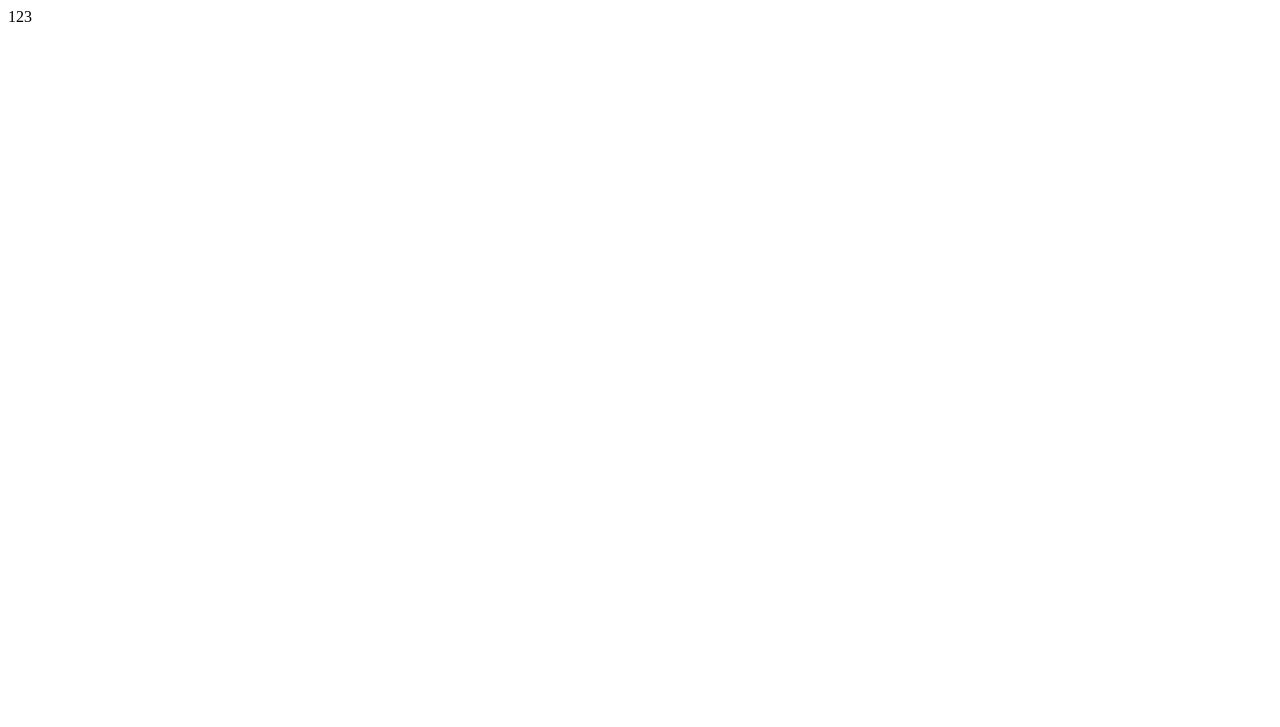
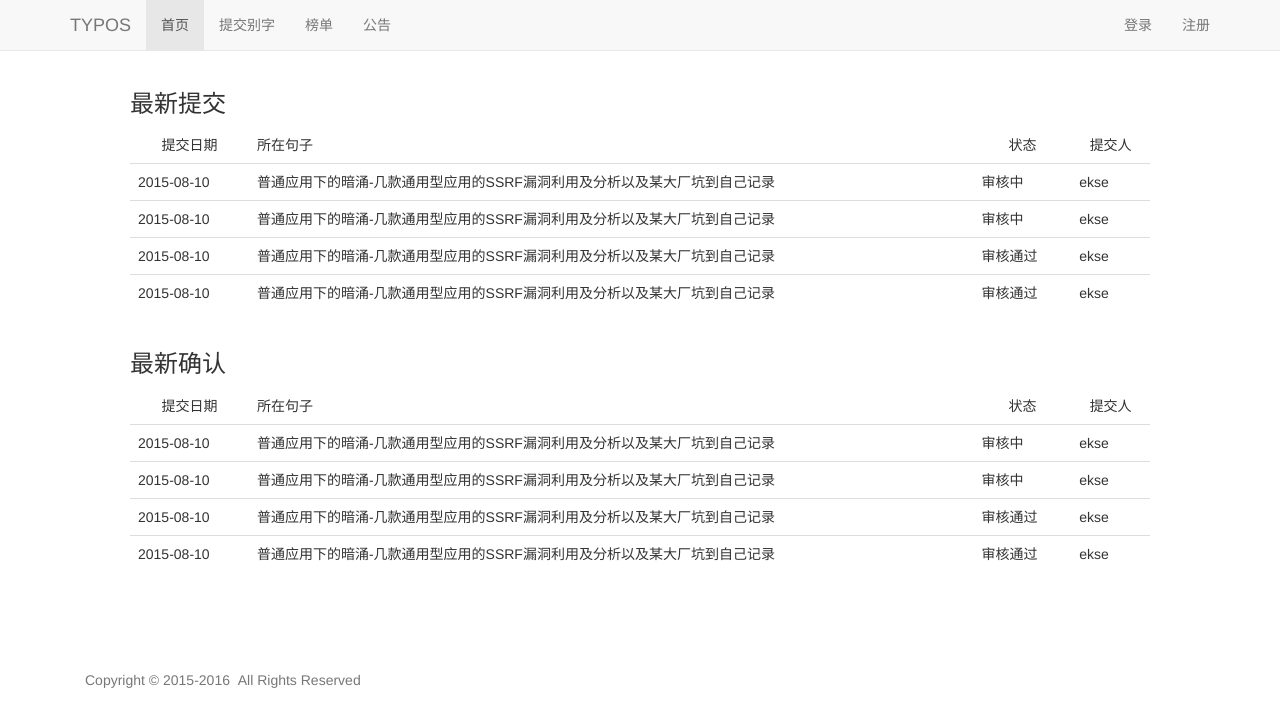
Before and after one commit to 5thgfka/Typos, a Django app: page / in a window 1280 px wide. Before the commit the part shown is almost empty. Shown: the top 727 px of the page. Run offline with Django 3.2, Linux system fonts and the light colour scheme; some libraries are stand-ins or nearby versions.

Commit message:
提交部分页面更新
提交页面，首页

```diff
--- /dev/null
+++ b/typos/typos/templates/base.html
@@ -0,0 +1,93 @@
+<!DOCTYPE html>
+<html lang="en">
+  <head>
+    <meta charset="utf-8">
+    <meta http-equiv="X-UA-Compatible" content="IE=edge">
+    <meta name="viewport" content="width=device-width, initial-scale=1">
+    <!-- The above 3 meta tags *must* come first in the head; any other head content must come *after* these tags -->
+    <meta name="description" content="">
+    <meta name="author" content="ekse">
+    <link rel="icon" href="/static/images/favicon.ico">
+
+    <title>{% block title %}Typos{% endblock %}</title>
+
+    <!-- Bootstrap core CSS -->
+    <link href="/static/css/bootstrap.min.css" rel="stylesheet">
+
+    <!-- Custom styles for this template -->
+    <link href="/static/css/navbar-static-top.css.css" rel="stylesheet">
+
+    <!-- Just for debugging purposes. Don't actually copy these 2 lines! -->
+    <!--[if lt IE 9]><script src="../../assets/js/ie8-responsive-file-warning.js"></script><![endif]-->
+    <!--<script src="../../assets/js/ie-emulation-modes-warning.js"></script>-->
+
+    <!-- HTML5 shim and Respond.js for IE8 support of HTML5 elements and media queries -->
+    <!--[if lt IE 9]>
+      <script src="https://oss.maxcdn.com/html5shiv/3.7.2/html5shiv.min.js"></script>
+      <script src="https://oss.maxcdn.com/respond/1.4.2/respond.min.js"></script>
+    <![endif]-->
+    <style type="text/css">
+
+    .table th {
+    	font-weight: normal;
+  		text-align: center;
+  		border-bottom: 0px!important;
+    }
+    .jumbotron {
+    	padding-top: 0px!important;
+    }
+    </style>
+  </head>
+
+  <body>
+
+    <!-- Static navbar -->
+    <nav class="navbar navbar-default navbar-static-top">
+      <div class="container">
+        <div class="navbar-header">
+          <button type="button" class="navbar-toggle collapsed" data-toggle="collapse" data-target="#navbar" aria-expanded="false" aria-controls="navbar">
+            <span class="sr-only">Toggle navigation</span>
+            <span class="icon-bar"></span>
+            <span class="icon-bar"></span>
+            <span class="icon-bar"></span>
+          </button>
+          <a class="navbar-brand" href="#">TYPOS</a>
+        </div>
+        <div id="navbar" class="navbar-collapse collapse">
+          <ul class="nav navbar-nav">
+            <li class="active"><a href="#">首页</a></li>
+            <li><a href="/submit">提交别字</a></li>
+            <li><a href="/rank">榜单</a></li>
+            <li><a href="/notice">公告</a></li>
+          </ul>
+          {% block auth %}
+          <ul class="nav navbar-nav navbar-right">
+            <li><a href="/login">登录</a></li>
+            <!--<li class="active"><a href="./">Static top <span class="sr-only">(current)</span></a></li>-->
+            <li><a href="/regist">注册</a></li>
+          </ul>
+          {% endblock %}
+        </div><!--/.nav-collapse -->
+      </div>
+    </nav>
+
+    <!-- Begin page content -->
+    <div class="container">
+
+		<!-- Main component for a primary marketing message or call to action -->
+		{% block main %}
+
+		{% endblock %}
+		<footer class="footer">
+		  <div class="container">
+		    <p class="text-muted">Copyright ©&nbsp;2015-2016 &nbsp;All Rights Reserved</p>
+		  </div>
+		</footer>
+	</div>
+
+    <!-- Bootstrap core JavaScript
+    ================================================== -->
+    <!-- Placed at the end of the document so the pages load faster -->
+    <script src="/static/js/bootstrap.min.js"></script>
+  </body>
+</html>
--- a/typos/typos/templates/contacts.html
+++ b/typos/typos/templates/contacts.html
@@ -3,8 +3,8 @@
 <head>
   	<title>联系我们</title>
   	<meta charset="utf-8">
-    <meta name="description" content="巴河鱼专销">
-    <meta name="keywords" content="巴河鱼,娃娃鱼,黄鲴头,中华鲟">
+    <meta name="description" content="">
+    <meta name="keywords" content="">
     <meta name="author" content="ekse">
 </head>
 <body>
--- a/typos/typos/templates/index.html
+++ b/typos/typos/templates/index.html
@@ -1,14 +1,86 @@
-<!DOCTYPE html>
-<html lang="en">
-<head>
-  	<title>首页</title>
-  	<meta charset="utf-8">
-    <meta name="description" content="Your description">
-    <meta name="keywords" content="Your keywords">
-    <meta name="author" content="Your name">
+{% extends "base.html" %}
 
-</head>
-<body>
-123
-</body>
-</html>
+{% block title %}TYPOS首页{% endblock %}
+
+{% block main %}
+    <div class="jumbotron" style="background-color: #fff;">
+      <h3 id="tables-responsive"><a class="anchorjs-link " href="#tables-responsive" aria-label="Anchor link for: tables responsive" data-anchorjs-icon="" style="font-family: anchorjs-icons; font-style: normal; font-variant: normal; font-weight: normal; position: absolute; margin-left: -1em; padding-right: 0.5em;"></a>最新提交</h3>
+      <div class="table-responsive">
+        <table class="table">
+            <thead>
+              <tr>
+                <th>提交日期</th>
+                <td>所在句子</td>
+                <th>状态</th>
+                <th>提交人</th>
+              </tr>
+            </thead>
+            <tbody>
+              <tr>
+                <td>2015-08-10</td>
+                <td>普通应用下的暗涌-几款通用型应用的SSRF漏洞利用及分析以及某大厂坑到自己记录</td>
+                <td>审核中</td>
+                <td>ekse</td>
+              </tr>
+              <tr>
+                <td>2015-08-10</td>
+                <td>普通应用下的暗涌-几款通用型应用的SSRF漏洞利用及分析以及某大厂坑到自己记录</td>
+                <td>审核中</td>
+                <td>ekse</td>
+              </tr>
+              <tr>
+                <td>2015-08-10</td>
+                <td>普通应用下的暗涌-几款通用型应用的SSRF漏洞利用及分析以及某大厂坑到自己记录</td>
+                <td>审核通过</td>
+                <td>ekse</td>
+              </tr>
+              <tr>
+                <td>2015-08-10</td>
+                <td>普通应用下的暗涌-几款通用型应用的SSRF漏洞利用及分析以及某大厂坑到自己记录</td>
+                <td>审核通过</td>
+                <td>ekse</td>
+              </tr>
+            </tbody>
+          </table>
+      </div>
+      <h3 id="tables-responsive"><a class="anchorjs-link " href="#tables-responsive" aria-label="Anchor link for: tables responsive" data-anchorjs-icon="" style="font-family: anchorjs-icons; font-style: normal; font-variant: normal; font-weight: normal; position: absolute; margin-left: -1em; padding-right: 0.5em;"></a>最新确认</h3>
+      <div class="table-responsive">
+        <table class="table">
+            <thead>
+              <tr>
+                <th>提交日期</th>
+                <td>所在句子</td>
+                <th>状态</th>
+                <th>提交人</th>
+              </tr>
+            </thead>
+            <tbody>
+              <tr>
+                <td>2015-08-10</td>
+                <td>普通应用下的暗涌-几款通用型应用的SSRF漏洞利用及分析以及某大厂坑到自己记录</td>
+                <td>审核中</td>
+                <td>ekse</td>
+              </tr>
+              <tr>
+                <td>2015-08-10</td>
+                <td>普通应用下的暗涌-几款通用型应用的SSRF漏洞利用及分析以及某大厂坑到自己记录</td>
+                <td>审核中</td>
+                <td>ekse</td>
+              </tr>
+              <tr>
+                <td>2015-08-10</td>
+                <td>普通应用下的暗涌-几款通用型应用的SSRF漏洞利用及分析以及某大厂坑到自己记录</td>
+                <td>审核通过</td>
+                <td>ekse</td>
+              </tr>
+              <tr>
+                <td>2015-08-10</td>
+                <td>普通应用下的暗涌-几款通用型应用的SSRF漏洞利用及分析以及某大厂坑到自己记录</td>
+                <td>审核通过</td>
+                <td>ekse</td>
+              </tr>
+            </tbody>
+          </table>
+      </div>
+    </div>
+    {% endblock %}
--- a/typos/typos/urls.py
+++ b/typos/typos/urls.py
@@ -12,6 +12,7 @@ site_media = os.path.join(os.path.dirname(__file__), 'static')
 urlpatterns = patterns('',
     # Examples:
     url(r'^$', 'typos.views.home', name='home'),
+    url(r'^submit/$', 'typos.views.submit_typos', name='submit_typos'),
     url(r'^contacts/$', 'typos.views.contact', name='contact'),
     # contact
     # Uncomment the next line to enable the admin:
--- a/typos/typos/views.py
+++ b/typos/typos/views.py
@@ -28,6 +28,9 @@ def contact(request):
 
 
 def submit_typos(request):
+
     template_var = {}
-
-    return HttpResponse(template_var)
+    if request.method.upper() == 'GET':
+        return render_to_response("submit.html",template_var, context_instance=RequestContext(request))
+    else:
+        return HttpResponse(template_var)
```
Also changed, not shown: typos/typos/static/css/navbar-static-top.css (added, +7 -0 lines), typos/typos/templates/submit.html (added, +51 -0 lines), typos/typos/static/images/favicon.ico (added).
